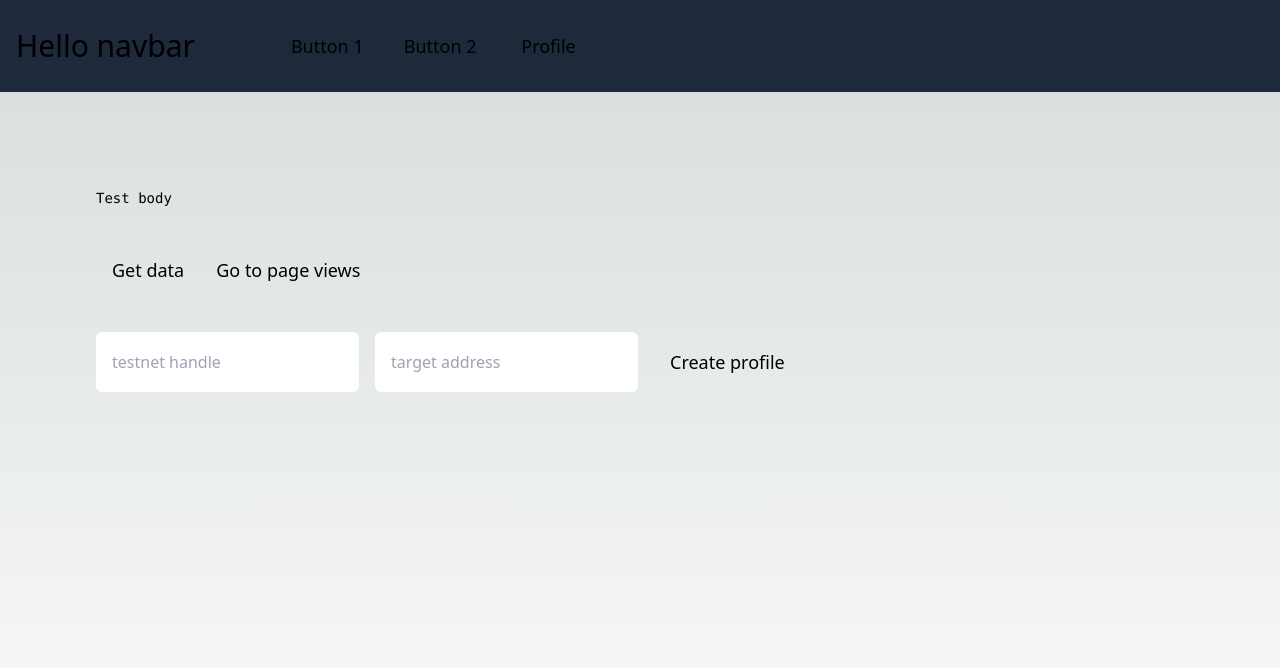
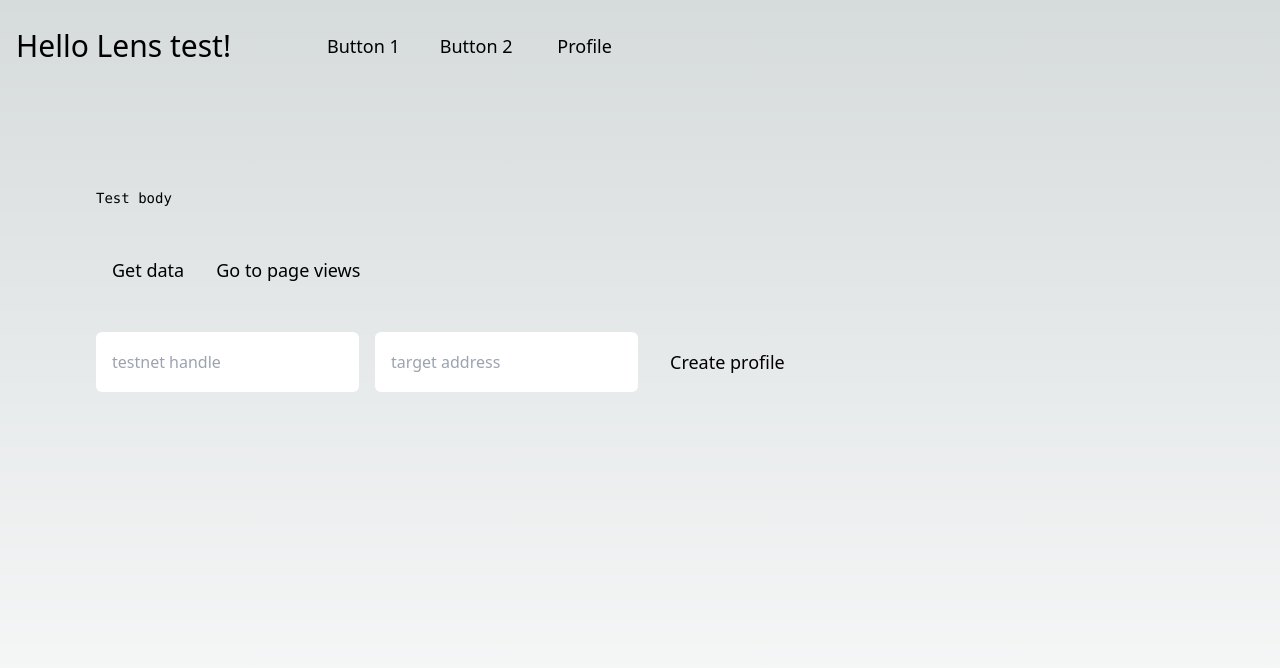
Before and after one commit to BCharity-Net/frontend-example, a Next.js app: page / in a window 1280 px wide. Shown: the top 668 px of the page. Built offline with nearby package versions, Linux system fonts and the light colour scheme.

Commit message:
Nav white

```diff
--- a/src/components/Navbar/index.tsx
+++ b/src/components/Navbar/index.tsx
@@ -1,16 +1,16 @@
+import { NextRouter, useRouter } from "next/router";
 import { FC } from "react";
 import Button from "./Button";
-import { NextRouter, useRouter } from "next/router";
 
 const Navbar: FC = () => {
   const router: NextRouter = useRouter();
 
   return (
-    <div className="bg-slate-800 p-4 flex space-x-20 items-center">
+    <div className="bg-white-800 p-4 flex space-x-20 items-center">
       <div className="text-3xl" onClick={() => {
         router.push("/")
       }}>
-        Hello navbar
+        Hello Lens test!
       </div>
       <div className="flex space-x-2">
         <Button onClick={() => {
```
Also changed, not shown: 1 other file (tests, documents, lock files or other folders).
